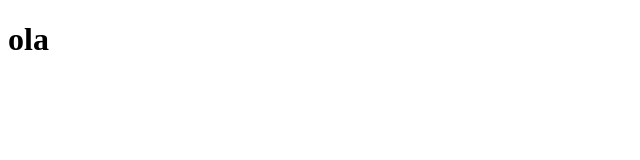
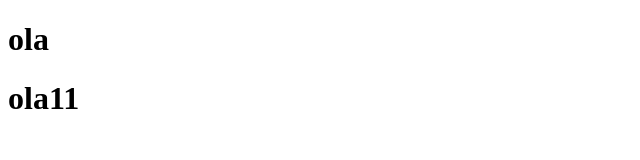
Before and after one commit to moniquetrotta/gama-no-github, a plain HTML site: page index.html in a window 1280 px wide. Shown: the whole page, without its empty margins (0-640 px from the left). Drawn offline with Linux system fonts and the light colour scheme.

Commit message:
outro commit, em master

```diff
--- a/index.html
+++ b/index.html
@@ -8,5 +8,6 @@
 </head>
 <body>
   <h1>ola</h1>
+  <h1>ola11</h1>
 </body>
 </html>
```
